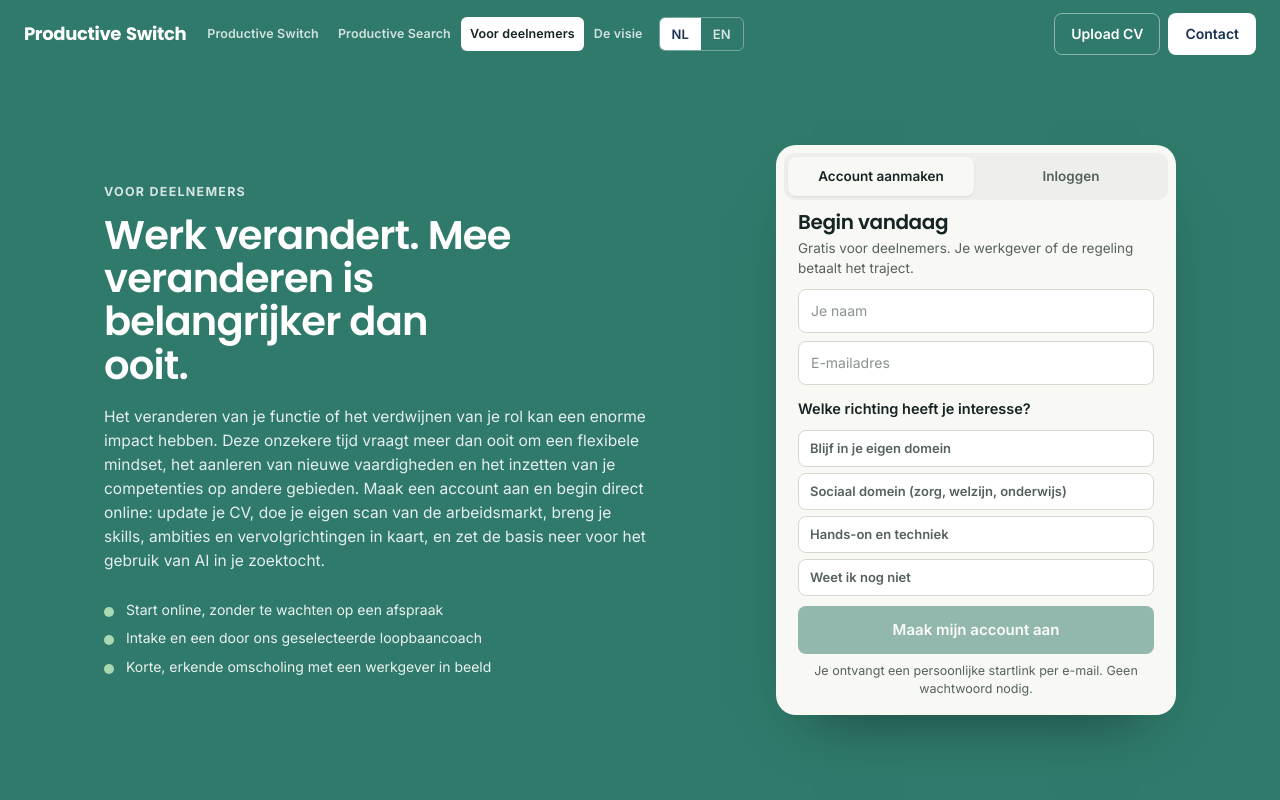
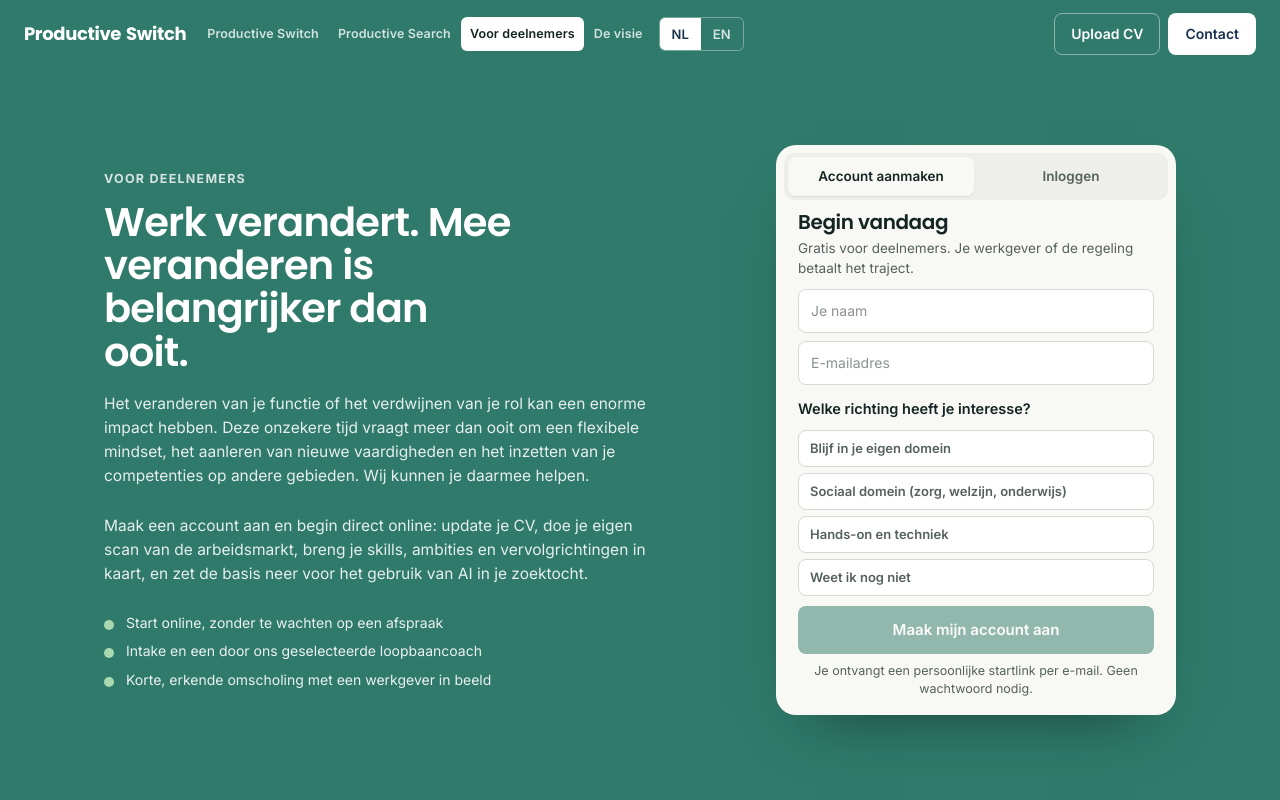
Before and after one commit to ProductiveSwitch/switch-showcase, a Next.js app: page /deelnemers in a window 1280 px wide. Shown: the top 800 px of the page. Built offline with nearby package versions, Linux system fonts and the light colour scheme.

Commit message:
Deelnemers intro split in two paragraphs
Co-Authored-By: Claude Fable 5.1 <noreply@anthropic.com>

```diff
--- a/app/globals.css
+++ b/app/globals.css
@@ -741,3 +741,5 @@ footer .brand { font-family: var(--font-display); font-weight: 700; font-size: 1
 .deelnemers-page .account-submit { margin-top: 10px; padding: 11px 20px; font-size: 15px; }
 .deelnemers-page .account-note { margin-top: 8px; }
 .deelnemers-page .h-hero-grid--account { grid-template-columns: 1fr 400px; }
+
+.deelnemers-page .h-hero .lede + .lede { margin-top: 10px; }
--- a/components/DeelnemersPage.tsx
+++ b/components/DeelnemersPage.tsx
@@ -23,8 +23,14 @@ export function DeelnemersPage() {
             <h1>{t({ nl: "Werk verandert. Mee veranderen is belangrijker dan ooit.", en: "Work is changing. Changing with it matters more than ever." })}</h1>
             <p className="lede">
               {t({
-                nl: "Het veranderen van je functie of het verdwijnen van je rol kan een enorme impact hebben. Deze onzekere tijd vraagt meer dan ooit om een flexibele mindset, het aanleren van nieuwe vaardigheden en het inzetten van je competenties op andere gebieden. Maak een account aan en begin direct online: update je CV, doe je eigen scan van de arbeidsmarkt, breng je skills, ambities en vervolgrichtingen in kaart, en zet de basis neer voor het gebruik van AI in je zoektocht.",
-                en: "A changing role, or a role that disappears, can have an enormous impact. These uncertain times call more than ever for a flexible mindset, learning new skills and applying your competences in other fields. Create an account and start online right away: update your CV, do your own scan of the labour market, map your skills, ambitions and next directions, and lay the basis for using AI in your search.",
+                nl: "Het veranderen van je functie of het verdwijnen van je rol kan een enorme impact hebben. Deze onzekere tijd vraagt meer dan ooit om een flexibele mindset, het aanleren van nieuwe vaardigheden en het inzetten van je competenties op andere gebieden. Wij kunnen je daarmee helpen.",
+                en: "A changing role, or a role that disappears, can have an enormous impact. These uncertain times call more than ever for a flexible mindset, learning new skills and applying your competences in other fields. We can help you with that.",
+              })}
+            </p>
+            <p className="lede">
+              {t({
+                nl: "Maak een account aan en begin direct online: update je CV, doe je eigen scan van de arbeidsmarkt, breng je skills, ambities en vervolgrichtingen in kaart, en zet de basis neer voor het gebruik van AI in je zoektocht.",
+                en: "Create an account and start online right away: update your CV, do your own scan of the labour market, map your skills, ambitions and next directions, and lay the basis for using AI in your search.",
               })}
             </p>
             <ul className="deel-points">
```
